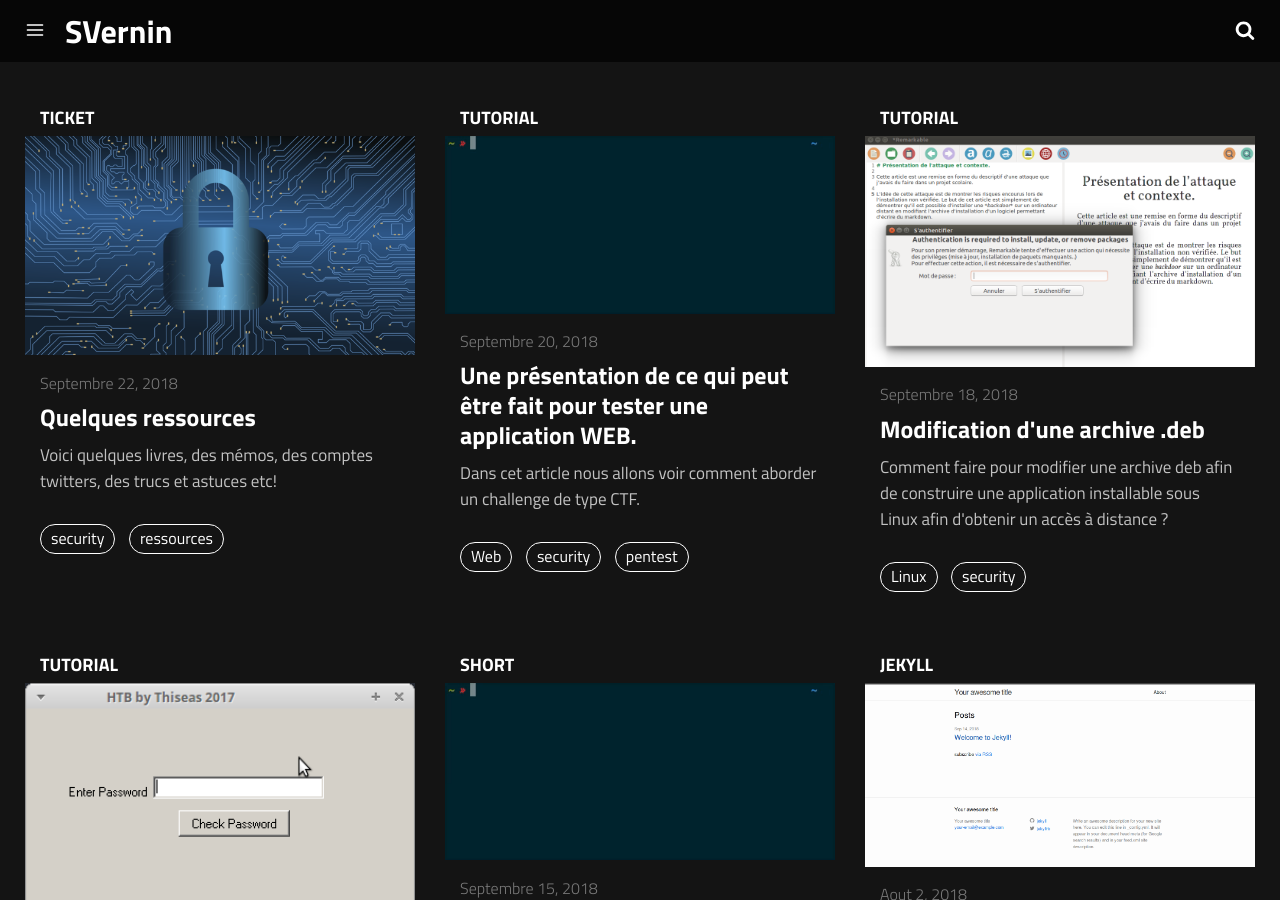
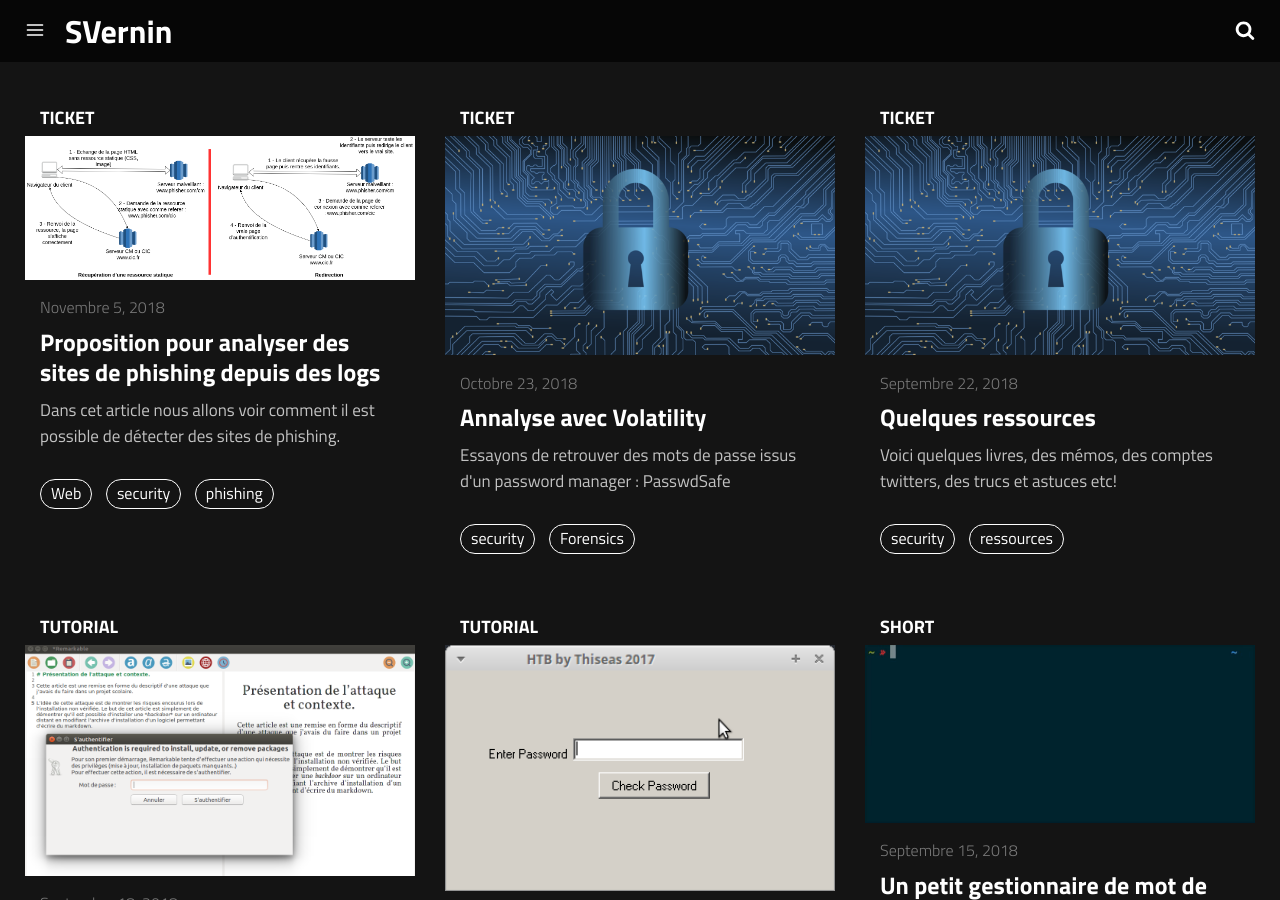
Before and after one commit to BongoKnight/jekyllblog, a Jekyll site: the page built from index.md, in a window 1280 px wide and 900 px high. Built offline with Jekyll 4.4.1, drawn with Linux system fonts in a browser that asks for light colours; some of the changed lines change nothing that is shown.

Commit message:
Debut article phishing

````diff
--- a/_posts/2018-09-20-web-app-testing.md
+++ /dev/null
@@ -1,14 +0,0 @@
----
-title: Une présentation de ce qui peut être fait pour tester une application WEB.
-layout: post
-description: "Résolution d'un challenge de type CTF."
-image: "/jekyllblog/img/pick-mdp.gif"
-category: 'tutorial'
-tags:
-- Web
-- security
-- pentest
-
-twitter_text: "Résolution d'un challenge de type CTF."
-introduction: "Dans cet article nous allons voir comment aborder un challenge de type CTF."
----
--- /dev/null
+++ b/_posts/2018-10-23-volatility_analysis.md
@@ -0,0 +1,94 @@
+---
+title: Annalyse avec Volatility
+layout: post
+description: "Retrouver diverses informations avec Volatility..."
+image: "/jekyllblog/img/security.png"
+category: 'ticket'
+tags:
+- security
+- Forensics
+
+twitter_text: "Analyses d'un dump de RAM avec Volatility"
+introduction: "Essayons de retrouver des mots de passe issus d'un password manager : PasswdSafe"
+---
+
+# Contexte
+
+Nous utilisons ici une VM Xubuntu 17.04 avec la version 1.06 BETA de PasswordSafe : https://sourceforge.net/projects/passwordsafe/files/Linux-BETA/
+
+L'idée est d'arriver à récupérer un maximum d'information à partir du dump de RAM de la VM, peut être les mot de passe, et sinon des informations contenues dans le navigateur. En particulier, celles contenues dans la page d’accueil de Gmail.
+
+## Installation de Password PasswdSafe
+
+Un package .deb est disponible à l'adresse mentionnée ci-dessus.
+
+## Dump de RAM à partir de VBox
+
+```bash
+VBoxManage debugvm MyVm dumpvmcore --filename=MyVM.elf
+
+readelf --program-headers MyVM.elf
+
+Type de fichier ELF est CORE (fichier core)
+Point d'entrée 0x0
+Il y a 11 en-têtes de programme, débutant à l'adresse de décalage 64
+
+En-têtes de programme :
+  Type           Décalage           Adr.virt           Adr.phys.
+                 Taille fichier     Taille mémoire      Fanion Alignement
+  NOTE           0x00000000000002a8 0x0000000000000000 0x0000000000000000
+                 0x0000000000002280 0x0000000000002280  R      0
+  LOAD           0x0000000000002528 0x0000000000000000 0x0000000000000000
+                 0x0000000080000000 0x0000000080000000  R      0
+  LOAD           0x0000000080002528 0x0000000000000000 0x00000000e0000000
+                 0x0000000001000000 0x0000000001000000  R      0
+  LOAD           0x0000000081002528 0x0000000000000000 0x00000000f0000000
+                 0x0000000000000000 0x0000000000020000  R      0
+  LOAD           0x0000000081002528 0x0000000000000000 0x00000000f0400000
+                 0x0000000000400000 0x0000000000400000  R      0
+  LOAD           0x0000000081402528 0x0000000000000000 0x00000000f0800000
+                 0x0000000000004000 0x0000000000004000  R      0
+  LOAD           0x0000000081406528 0x0000000000000000 0x00000000f0804000
+                 0x0000000000000000 0x0000000000001000  R      0
+  LOAD           0x0000000081406528 0x0000000000000000 0x00000000f0806000
+                 0x0000000000000000 0x0000000000002000  R      0
+  LOAD           0x0000000081406528 0x0000000000000000 0x00000000fec00000
+                 0x0000000000000000 0x0000000000001000  R      0
+  LOAD           0x0000000081406528 0x0000000000000000 0x00000000fee00000
+                 0x0000000000000000 0x0000000000001000  R      0
+  LOAD           0x0000000081406528 0x0000000000000000 0x00000000ffff0000
+                 0x0000000000010000 0x0000000000010000  R      0
+
+# Le premier load nous intéresse :
+# 0x0000000000002528 est le début du dump
+# 0x0000000080000000 est la taille du dum
+
+size=0x80000000;off=0x2528;head -c $(($size+$off)) test.elf|tail -c +$(($off+1)) > MyVM.raw
+
+```
+## Installation du profil Linux
+
+Récupération du bon profil sur GitHub :
+
+https://github.com/volatilityfoundation/profiles/blob/master/Linux/Ubuntu/x64/Ubuntu1604.zip
+L'installation se fait en déposant le .zip, sous le chemin volatility/plugins/overlays/linux/Ubuntu1604.zip .
+
+```bash
+# Vérification de l'installation du profil
+volatility --info | grep Ubuntu
+
+# Lister les commandes disponibles
+volatility -f MyVM.raw --profile=LinuxUbuntu1604x64 --help  --cache
+
+```
+
+Cependant ici le profil Linux n'est pas disponible, il faut alors créer son propre profil en suivant la procédure décrite [ici](https://github.com/volatilityfoundation/volatility/wiki/Linux) .
+
+# Analyse
+
+## Récupération des processus :
+
+
+## Ressources
+
+https://medium.com/@m4lv0id/and-i-did-oscp-589babbfea19
--- /dev/null
+++ b/_posts/2018-11-05-phishing-detection.md
@@ -0,0 +1,66 @@
+---
+title: Proposition pour analyser des sites de phishing depuis des logs
+layout: post
+description: "Détection de sites de phishing."
+image: "/jekyllblog/img/phishing/referer.png"
+category: 'ticket'
+tags:
+- Web
+- security
+- phishing
+
+twitter_text: "Détection et analyse de sites de phishing."
+introduction: "Dans cet article nous allons voir comment il est possible de détecter des sites de phishing."
+---
+
+# Contextualisation
+On s'intéresse à un ensemble d'URL que l'on a en notre possession. On suspecte certaines de ces URL d'être des sites de phishing visant une URL connue. Par exemple, l'URL de ce blog (vu la quantité d'informations dessus il n'est peu être pas très pertinent de le recopier mais bon, sait on jamais). En pratique, ce sera plutôt la page d'authentification sur un service (assurance, banque, compte client...) ou vers une fausse page de facturation afin d'extirper les coordonnées de carte bancaire ou les identifiants de connexions.
+Cet ensemble d'URLs peut être récupéré en regardant les logs du site.
+
+En effet, un site de phishing va souvent chercher à imiter le site qu'il vise. Pour ce faire il est possible qu'il aille chercher des ressources statiques sur le serveur légitime, ou qu'il redirige vers le site qu'il copie une fois que le client a saisi ses informations. Voici un schéma illustrant la récupération possible de l'URL d'un site de phishing.
+
+![Récupération des referers](/jekyllblog/img/phishing/referer.png)
+
+Une fois la récupération des referers, il faut les analyser, il est possible qu'une grande partie de ceux-ci soit légitime. Le but de cet article est de proposer des méthodologies d'analyses pour permettre de trancher sur la nature de chaque site.
+
+# Considération sur les sites de phishing
+
+Les utilisateurs sont de plus en plus avertis sur les risques du phishing et ont tendance à vérifier (parfois..) l'URL du site sur lequel ils se trouvent avant de rentrer leurs informations. Un site pirate a donc intérêt à avoir une URL proche de celle du site copié. Souvent un site de phishing sera réalisé par l'intermédiaire d'une copie du code HTML de la page et il est intéressant de chercher les points communs entre site légitime et site suspect. Si ces deux premières méthodes n'aboutissent pas pour différentes raisons, il est possible d'envisager une comparaison d'image car le site de phishing.
+
+Un kit de phishing est un programme qui est placé sur différents sites, il est important d'être capable de détecter des kits passés, mais aussi d'être en avance de phase et de pouvoir identifier de nouveaux kits par l’intermédiaires de nouveaux sites.
+
+# Analyse
+
+## Analyse de l'URL
+
+Pour analyser l'URL d'un site plusieurs points peuvent être considérés.
+Le premier est de regarder le nom de domaine de l'URL à analyser. Il se peut que le nom de domaine soit celui d'une régie publicitaire, ou d'un site connu depuis lequel il est logique d'avoir des redirections vers notre site. Ces noms de domaines peuvent être mis dans une *whitelist* pour faire un tri rapide. Il se peut que dans les URLs des sites malicieux des motifs reviennent de façon récurrente. Il est envisageable de *blacklister* les URLs contenant ces motifs et de les considérer comme étant suspecte. Par exemple, dans le cas d'un site d'assurance, des referers contenant le *pattern* : "regler_assurances_en_lignes.php" pourrait être considéré comme suspect. Il est possible (pour des raisons que je ne comprends pas bien) que certains sites de phishing recopient leur contenu lors de l'arrivé d'un nouvel utilisateur dans un répertoire au nom aléatoire. La recherche de *patterns* aléatoires comme 32 caractères alphanumériques de suite précédés et suivis d'un "/" peut être utile.
+
+Le désavantage de cette approche est qu'elle permet uniquement de détecter des kits de phishing déja connus.
+
+Une autre approche naturelle est d'introduire une notion de distance entre des chaînes de caractères.  Plusieurs distances comme celle de Levenshtein ou de Needleman existent. La première est compte le nombre d'insertion, de suppression et de transformation nécessaire pour passer d'une chaîne de caractère à une autre, la deuxième sert en biologie pour la comparaison de séquence peptidique et introduit des coefficients en fonction des opérations réalisées. Ce type de distance, appliquée à l'URL complète ou aux noms de domaine permet de repérer le *typosquatting*.
+
+Prenons un exemple sur le site [OpenPhish](https://openphish.com/feed.txt) :
+http://information-ameli-moncompte.com/Mon_compte/Services/AmeliAssurance=Valid/assure_somtc=true/63bf3caa432a0d06f0ebce4fcd9be136/connexion_compte/sms2.php
+
+Ici les différentes techniques présentées auraient identifiées différentes parties de l'URL :
+- la *blacklist* de *pattern* aurait pu servir à identifier le "sms2.php"
+- la recherche de hash aurait permis d'identifier le "63bf3caa432a0d06f0ebce4fcd9be136"
+- l'analyse par distance textuelle aurait pu permettre de détecter une URL proche du site d'ameli (Assurance maladie)
+
+
+## Analyse du code HTML
+
+L'analyse du code HTML consiste à comparer un certain nombre d'élément de la page que l'on suppose copiée. Pour se faire plusieurs choses sont possibles :
+- Comparer la distance des textes ou du HTML des deux pages avec les algorithmes évoqués précédemment.
+- Comparer l'adresse de la source des images ou des scripts,
+- Comparer le nom, la classe ou autre attribut de certains champs sur la page,
+- Vérifier que le nombre d'input possible correspond à celui de la page copiée...
+
+Les possibilités sont nombreuses et il faut faire des choix sur ce que l'on veut comparer. Pour moi, la comparaison des sources de données est une bonne chose, de même que le nommage des champs liés aux informations demandées à la victime du phishing.
+
+Pour faire cette analyse des librairies de traitements du HTML comme BeautifulSoup en python, ou JSoup en JAVA, sont très utiles. Elles permettent des sélections précises de certaines balises, la vérification d'attributs, etc...
+
+Pour se soustraire à cette analyse, certain créateur de kits de phishing utilisent diverses techniques dont il faut se prémunir. On peut citer les suivantes :
+- écriture de la page dans une *iframe* où la source des données est l'HTML de la page en base 64,
+- réalisation d'un site de phishing sans copie du code HTML (juste un screenshot du site à copier en image de fond et un formulaire ajouté par dessus)
````
Also changed, not shown: _posts/2018-09-22-ressources.md (+3 -0 lines), img/phishing/referer.png (added), img/screen_vm_volatility.png (added), 2 other files.
